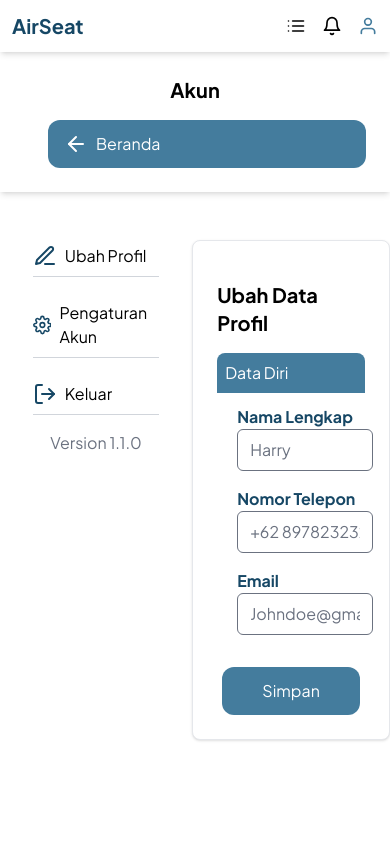
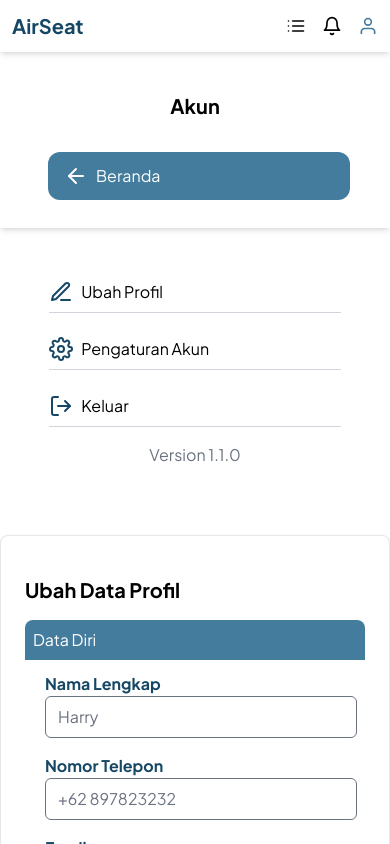
Before and after one commit to FSWAND-KM-6-C2-Final-Project/FE-AirSeat, a React (Create React App) app: page /profile in a window 390 px wide. Shown: the top 844 px of the page. Built offline with nearby package versions, Linux system fonts and the light colour scheme.

Commit message:
responsive account page

```diff
--- a/src/components/Account.jsx
+++ b/src/components/Account.jsx
@@ -4,7 +4,6 @@ import { FiArrowLeft, FiEdit3, FiSettings, FiLogOut } from "react-icons/fi";
 
 const Account = () => {
   const [activeSection, setActiveSection] = useState("profile");
-
   const [name, setName] = useState("");
   const [phoneNumber, setPhoneNumber] = useState("");
   const [email, setEmail] = useState("");
@@ -38,14 +37,14 @@ const Account = () => {
 
   return (
     <>
-      <div className="p-6 md:p-10 shadow-md h-auto md:h-44">
-        <h2 className="font-bold text-xl text-center md:text-left md:ml-44">
+      <div className="p-10 shadow-md h-44">
+        <h2 className="font-bold text-xl text-center md:text-left md:ml-24 lg:ml-32 xl:ml-44">
           Akun
         </h2>
         <div className="flex justify-center md:justify-start">
           <Link
             to={"/"}
-            className="flex items-center bg-customBlue2 text-white px-4 py-3 rounded-xl w-full md:w-9/12 md:ml-48 mt-4 ml-6 md:mt-8 hover:bg-customBlue1"
+            className="flex items-center bg-customBlue2 text-white px-4 py-3 rounded-xl w-full md:w-9/12 ml-2 md:ml-28 lg:ml-36 xl:ml-48 mt-8 hover:bg-customBlue1"
           >
             <FiArrowLeft size={24} className="mr-2" />
             Beranda
@@ -53,8 +52,8 @@ const Account = () => {
         </div>
       </div>
 
-      <div className="flex justify-center">
-        <div className="flex flex-col items-center space-y-4 p-5 mt-6 w-full md:w-1/4">
+      <div className="flex flex-col md:flex-row justify-center">
+        <div className="flex flex-col items-center space-y-4 p-5 mt-6 w-full md:w-1/3 lg:items-center lg:w-1/4">
           <button
             onClick={handleProfileClick}
             className="flex items-center space-x-2 py-2 text-left w-10/12 border-b border-gray-300"
@@ -81,7 +80,7 @@ const Account = () => {
 
         {/* edit profile card */}
         {activeSection === "profile" && (
-          <div className="p-6 pt-10 bg-white border border-gray-200 rounded-lg mt-12 shadow w-full md:w-1/3">
+          <div className="p-6 pt-10 bg-white border border-gray-200 rounded-lg mt-12 shadow w-full md:w-1/2 xl:w-1/3 md:ml-2">
             <h2 className="font-bold text-xl mb-4">Ubah Data Profil</h2>
             <form className="flex flex-col space-y-4" onSubmit={handleSave}>
               <div>
@@ -151,7 +150,7 @@ const Account = () => {
 
         {/* account setting card */}
         {activeSection === "settings" && (
-          <div className="p-6 pt-10 bg-white border border-gray-200 rounded-lg mt-12 shadow w-full md:w-1/3">
+          <div className="p-6 pt-10 bg-white border border-gray-200 rounded-lg mt-12 shadow w-full  md:w-1/2 lg:w-1/3 md:ml-6">
             <h2 className="font-bold text-xl mb-4">Pengaturan Akun</h2>
             <div className="flex flex-col space-y-4">
               <p className="bg-customBlue2 text-white w-full h-10 rounded-t-lg p-2 mb-3">
```
